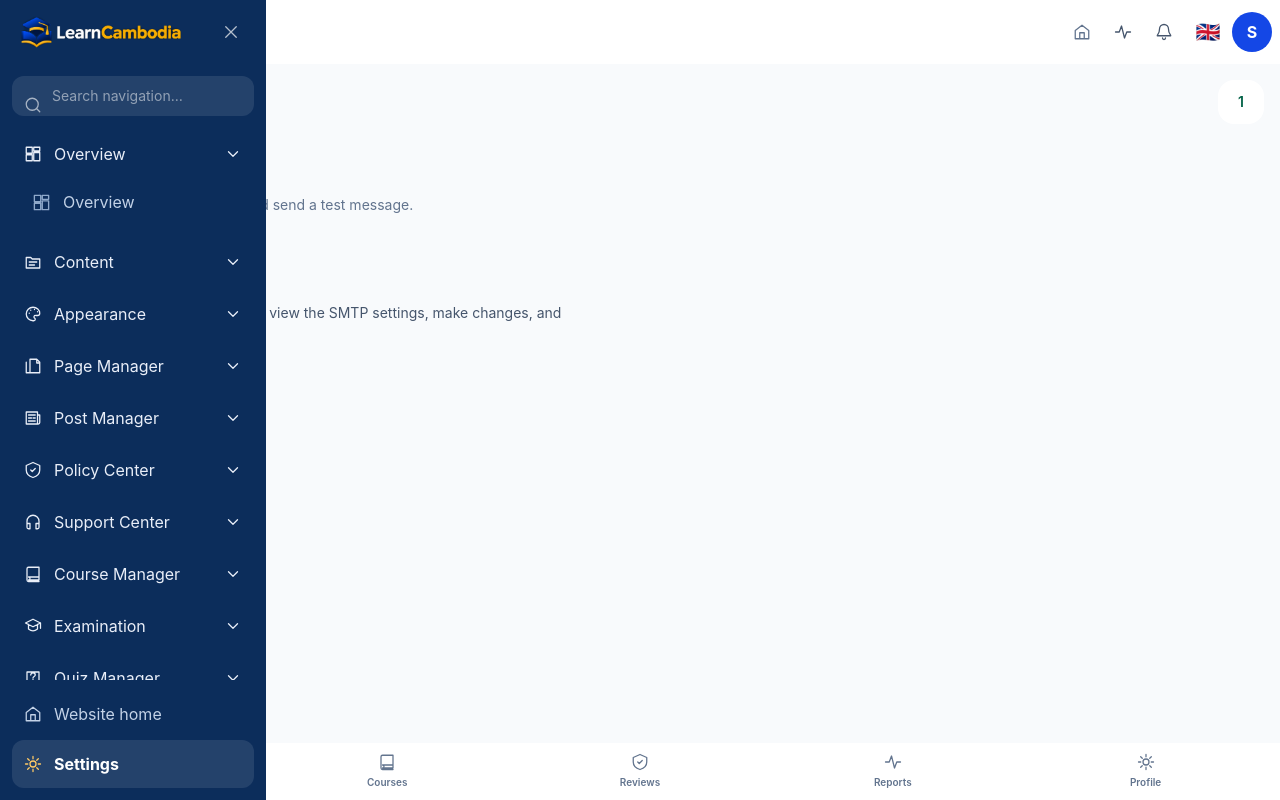
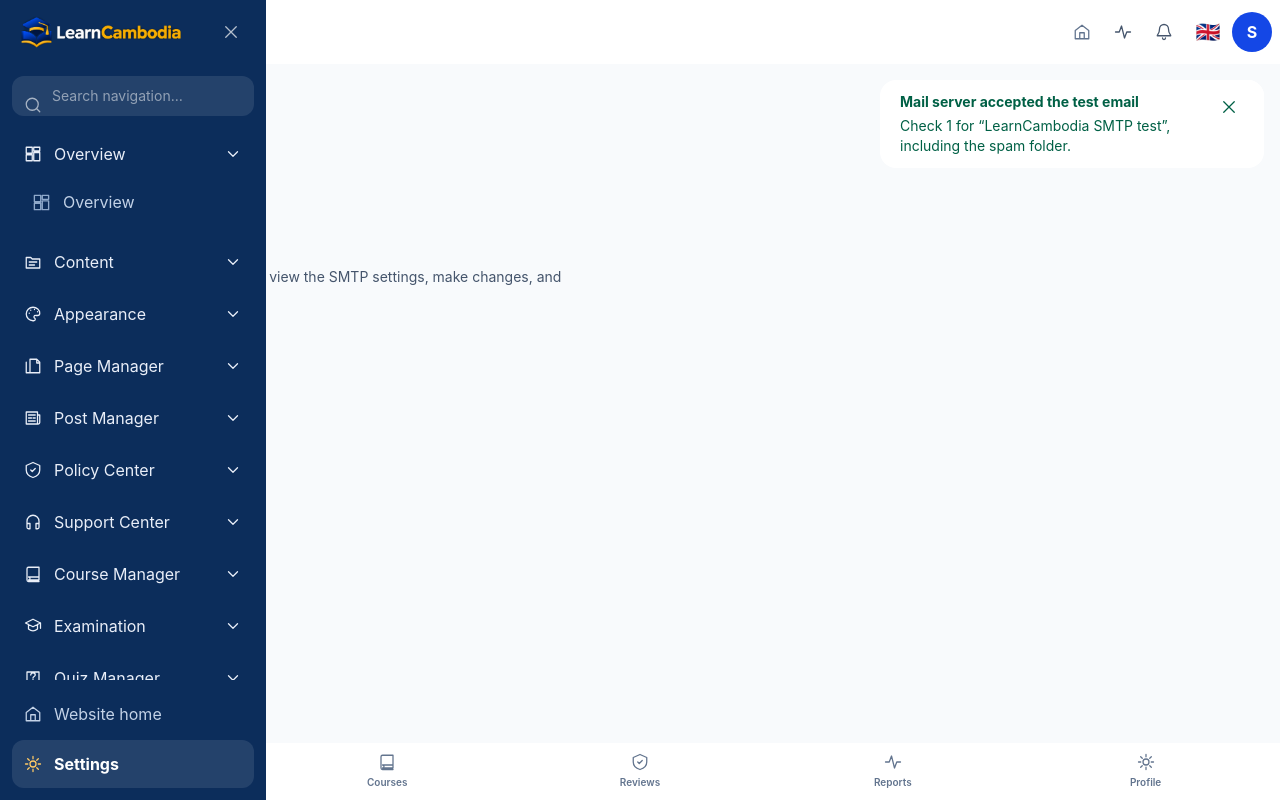
Before and after one commit to dombong2026/learncambodia, a Laravel app: template resources/views/workspace/admin/smtp.blade.php in a window 1280 px wide. Run offline with Laravel 12, Linux system fonts and the light colour scheme; the visitor is signed in with stand-in values (Sample User, id 1); data comes from the database, SQL or seed files in the repository; tables that the repository leaves empty hold one stand-in row (values such as "Sample post"); the template is opened without the code that fills it: most values are stand-ins (such as "Sample title", 1, 10 or a date in 2020); data that the repository does not hold is empty; style sheets or scripts are compiled from the project's sources.

Commit message:
Show SMTP test results in a persistent dashboard notification

```diff
--- a/resources/views/layouts/workspace.blade.php
+++ b/resources/views/layouts/workspace.blade.php
@@ -141,5 +141,6 @@
             @endforeach
         </nav>
     </div>
+    @yield('workspace_feedback')
 </body>
 </html>
--- a/resources/views/workspace/admin/smtp.blade.php
+++ b/resources/views/workspace/admin/smtp.blade.php
@@ -1,7 +1,39 @@
 @extends('layouts.workspace')
 @section('title', 'SMTP')
 @section('heading', 'SMTP')
-@section('description', 'Configure outgoing account email and send a test message.')
+
+@section('workspace_feedback')
+    @php
+        $testRecipient = session('smtp_test_recipient');
+        $testError = $errors->first('recipient');
+    @endphp
+    @if($testRecipient || $testError)
+        <aside id="smtp-test-feedback" data-smtp-test-feedback class="fixed right-4 top-20 z-[80] max-w-sm rounded-2xl border bg-white px-5 py-3 text-sm shadow-xl dark:bg-slate-900 {{ $testError ? 'border-red-500/40 text-red-700 dark:text-red-300' : 'border-emerald-200 text-emerald-800 dark:border-emerald-900 dark:text-emerald-300' }}">
+            <div class="flex items-start gap-3">
+                <div class="min-w-0 flex-1 break-words" role="{{ $testError ? 'alert' : 'status' }}">
+                    <p class="font-bold">{{ $testError ? 'Test email failed' : 'Mail server accepted the test email' }}</p>
+                    @if($testError)
+                        <p id="smtp-test-error" class="mt-1">{{ $testError }}</p>
+                    @else
+                        <p class="mt-1">Check {{ $testRecipient }} for “LearnCambodia SMTP test”, including the spam folder.</p>
+                    @endif
+                </div>
+                <button id="smtp-test-feedback-close" type="button" aria-label="Dismiss test email result" class="rounded-lg p-1.5 focus-visible:outline-2">
+                    <x-workspace-icon name="close" class="h-4 w-4" />
+                </button>
+            </div>
+        </aside>
+        <script>
+            document.getElementById('smtp-test-feedback-close').addEventListener('click', () => {
+                const previousControl = document.activeElement;
+                document.getElementById('smtp-test-feedback').remove();
+                if (previousControl?.id === 'smtp-test-feedback-close') {
+                    document.getElementById('smtp-test-recipient')?.focus();
+                }
+            });
+        </script>
+    @endif
+@endsection
 
 @section('content')
 @if(!$canManage)
@@ -58,7 +90,10 @@
                 </label>
                 <label class="space-y-2 text-sm font-semibold">
                     <span class="block">From email address</span>
-                    <input name="from_address" type="email" required maxlength="255" value="{{ old('from_address', $settings['from_address']) }}" class="{{ $fieldClass }}">
+                    <input name="from_address" type="email" required maxlength="255" value="{{ old('from_address', $settings['from_address']) }}" class="{{ $fieldClass }}" @if($gmailSenderMismatch) aria-describedby="smtp-gmail-sender-note" @endif>
+                    @if($gmailSenderMismatch)
+                        <span id="smtp-gmail-sender-note" class="block text-xs font-normal text-slate-600 dark:text-slate-400">For a Gmail test, use the SMTP username as the From address or use an address verified in Gmail’s Send mail as settings.</span>
+                    @endif
                 </label>
             </div>
             <button type="submit" class="rounded-xl bg-blue-700 px-5 py-3 text-sm font-bold text-white hover:bg-blue-800">Save SMTP settings</button>
@@ -74,15 +109,12 @@
     <section class="workspace-panel p-5 sm:p-6" aria-labelledby="smtp-test-heading">
         <h2 id="smtp-test-heading" class="text-lg font-bold">Send a test email</h2>
         <p class="mt-2 text-sm text-slate-600 dark:text-slate-400">The test uses the active mail settings. Send it to an inbox you can check.</p>
-        @error('recipient')
-            <p role="alert" class="mt-4 rounded-xl border border-red-500/40 p-4 text-sm text-red-700 dark:text-red-300">{{ $message }}</p>
-        @enderror
         @if($canSend)
             <form method="POST" action="{{ route('admin.system-settings.smtp.test') }}" class="mt-5 space-y-4">
                 @csrf
                 <label class="block space-y-2 text-sm font-semibold">
                     <span class="block">Recipient email address</span>
-                    <input name="recipient" type="email" required maxlength="255" value="{{ old('recipient', $email) }}" class="{{ $fieldClass }}">
+                    <input id="smtp-test-recipient" name="recipient" type="email" required maxlength="255" value="{{ old('recipient', $email) }}" class="{{ $fieldClass }}">
                 </label>
                 <button type="submit" class="rounded-xl bg-blue-700 px-5 py-3 text-sm font-bold text-white hover:bg-blue-800">Send test email</button>
             </form>
```
Also changed, not shown: app/Http/Controllers/Workspace/AdminSmtpController.php (+5 -2 lines), tests/Feature/ManagedSmtpTest.php (+14 -3 lines), 1 other file.
